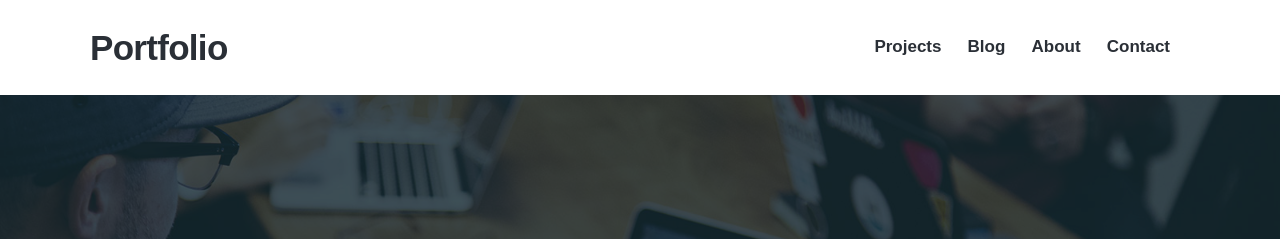
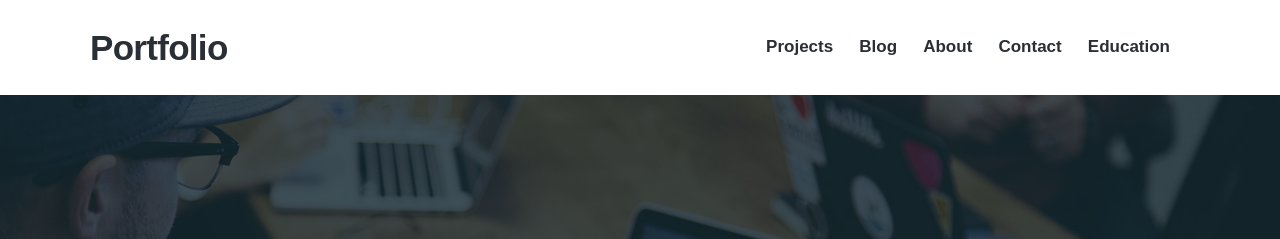
Before and after one commit to jcsodenkamp/jcsodenkamp.github.io, a Jekyll site: the page built from _pages/thanks.md, in a window 1280 px wide. Shown: the top 239 px of the page. Built offline with Jekyll 4.4.1, drawn with Linux system fonts in a browser that asks for light colours; nearby versions of some CDN libraries; some web fonts are replaced.

Commit message:
Update settings.yml

```diff
--- a/_data/settings.yml
+++ b/_data/settings.yml
@@ -16,6 +16,8 @@ menu_settings:
       url: '/about'
     - title: 'Contact'
       url: '/contact'
+    - title: 'Education'
+      url: '/education'
 
 footer_settings:
   footer_tagline: Just trying to figure out this website stuff.
```
